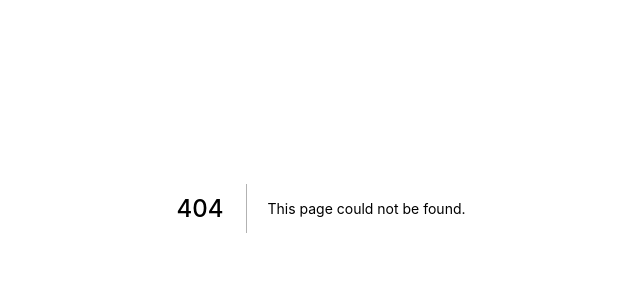
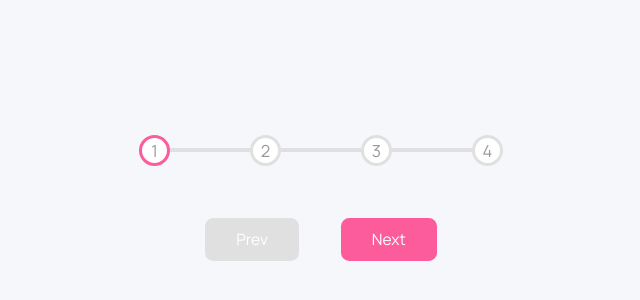
Before and after one commit to benxene/7days-50projects, a Next.js app: page /progress-steps in a window 1280 px wide. Before the commit this address had no page. Shown: the part 192-492 px from the top of the page, without its empty margins (319-959 px from the left). Built offline with nearby package versions, Linux system fonts and the light colour scheme.

Commit message:
progress step (Day 2) (#43)
* progress step added

* made requested changes

Co-authored-by: Krishna Moorthy <akrishnamoorthy007@gmail.com>

```diff
--- /dev/null
+++ b/src/pages/progress-steps.tsx
@@ -0,0 +1,119 @@
+import Head from 'next/head';
+import { useState } from 'react';
+import styled from 'styled-components';
+
+import { colors } from '../constants/theme';
+
+export default function ProgressStep() {
+  const [step, setStep] = useState(1);
+
+  const handleClick = (count: number) => {
+    setStep(old => old + count);
+  };
+
+  return (
+    <>
+      <Head>
+        <title>Dad jokes | 7 days 50 projects</title>
+      </Head>
+      <Section>
+        <Main>
+          <Bar style={{ width: `${(step - 1) * 33.33}%` }}></Bar>
+          <Step active={step >= 1}>1</Step>
+          <Step active={step >= 2}>2</Step>
+          <Step active={step >= 3}>3</Step>
+          <Step active={step >= 4}>4</Step>
+        </Main>
+        <ButtonContainer>
+          <button
+            onClick={() => handleClick(-1)}
+            disabled={step === 1}
+            style={step === 1 ? { backgroundColor: '#e0e0e0' } : { backgroundColor: '#fc5c9c' }}
+          >
+            Prev
+          </button>
+          <button
+            onClick={() => handleClick(1)}
+            disabled={step === 4}
+            style={step === 4 ? { backgroundColor: '#e0e0e0' } : { backgroundColor: '#fc5c9c' }}
+          >
+            Next
+          </button>
+        </ButtonContainer>
+      </Section>
+    </>
+  );
+}
+
+const Section = styled.section`
+  min-height: 100vh;
+  background-color: #f6f7fb;
+  text-align: center;
+  display: flex;
+  flex-direction: column;
+  justify-content: center;
+  align-items: center;
+  padding: 2rem;
+`;
+
+const Main = styled.div`
+  display: flex;
+  justify-content: space-between;
+  position: relative;
+  margin-bottom: 3rem;
+  max-width: 100%;
+  width: 35rem;
+
+  &::before {
+    content: '';
+    background-color: #e0e0e0;
+    position: absolute;
+    top: 50%;
+    left: 0;
+    transform: translateY(-50%);
+    height: 4px;
+    width: 100%;
+    z-index: 1;
+  }
+`;
+
+const ButtonContainer = styled.div`
+  display: flex;
+  & > button {
+    margin: 2rem;
+    outline: none;
+    background-color: #fff;
+    border: 0;
+    color: #fff;
+    border-radius: 0.8rem;
+    cursor: pointer;
+    font-family: inherit;
+    padding: 1rem 3rem;
+    font-size: 1.5rem;
+  }
+`;
+
+const Step = styled.div<{ active: boolean }>`
+  background-color: #fff;
+  color: #999;
+  border-radius: 50%;
+  height: 3rem;
+  width: 3rem;
+  display: flex;
+  align-items: center;
+  justify-content: center;
+  border: 3px solid ${props => (props.active ? '#fc5c9c' : '#e0e0e0')};
+  z-index: 3;
+  transition: 0.4s ease;
+`;
+
+const Bar = styled.div`
+  background-color: ${colors.secondary};
+  position: absolute;
+  top: 50%;
+  left: 0;
+  transform: translateY(-50%);
+  height: 4px;
+  z-index: 2;
+  transition: 0.4s ease;
+`;
```
